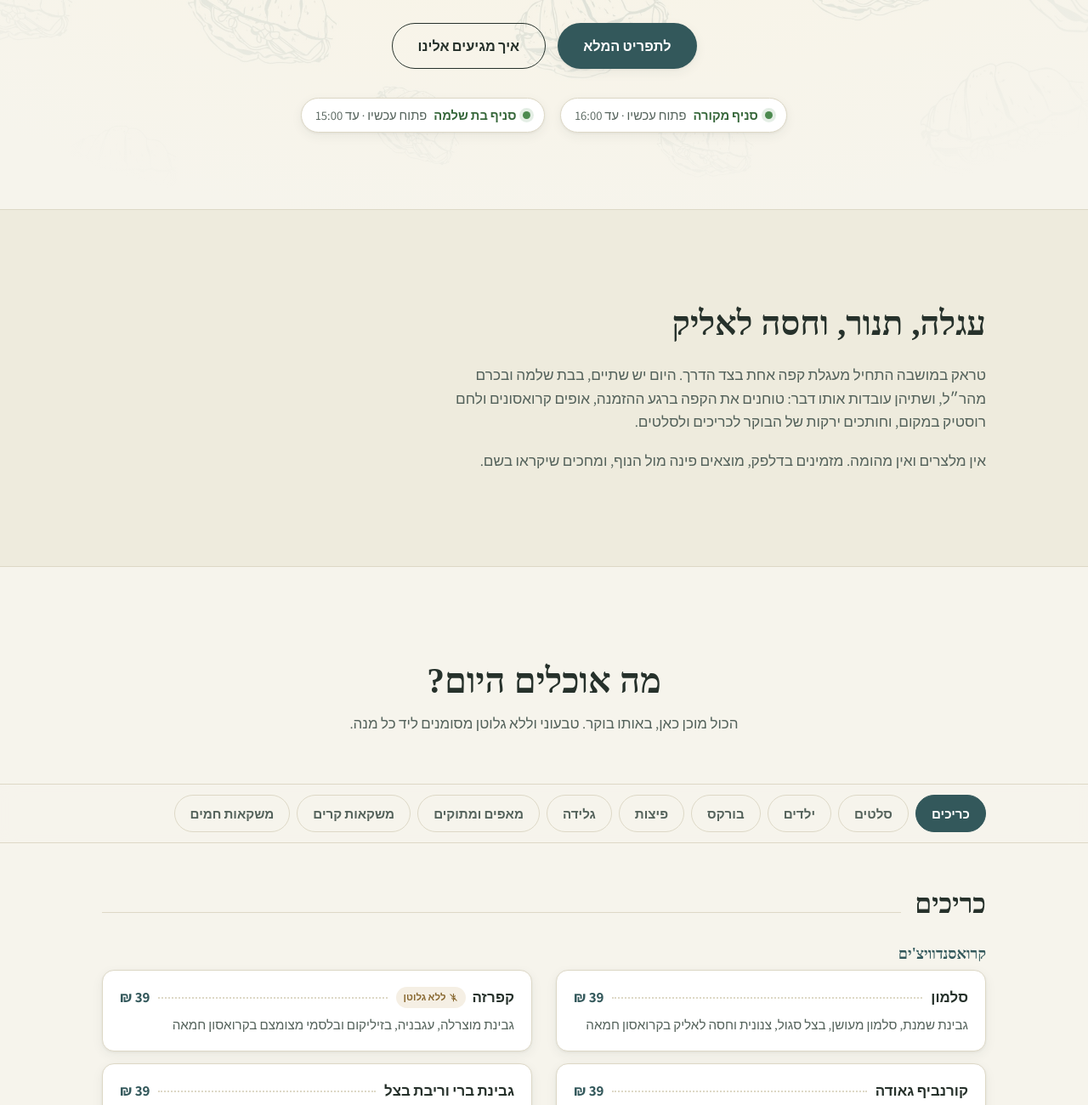
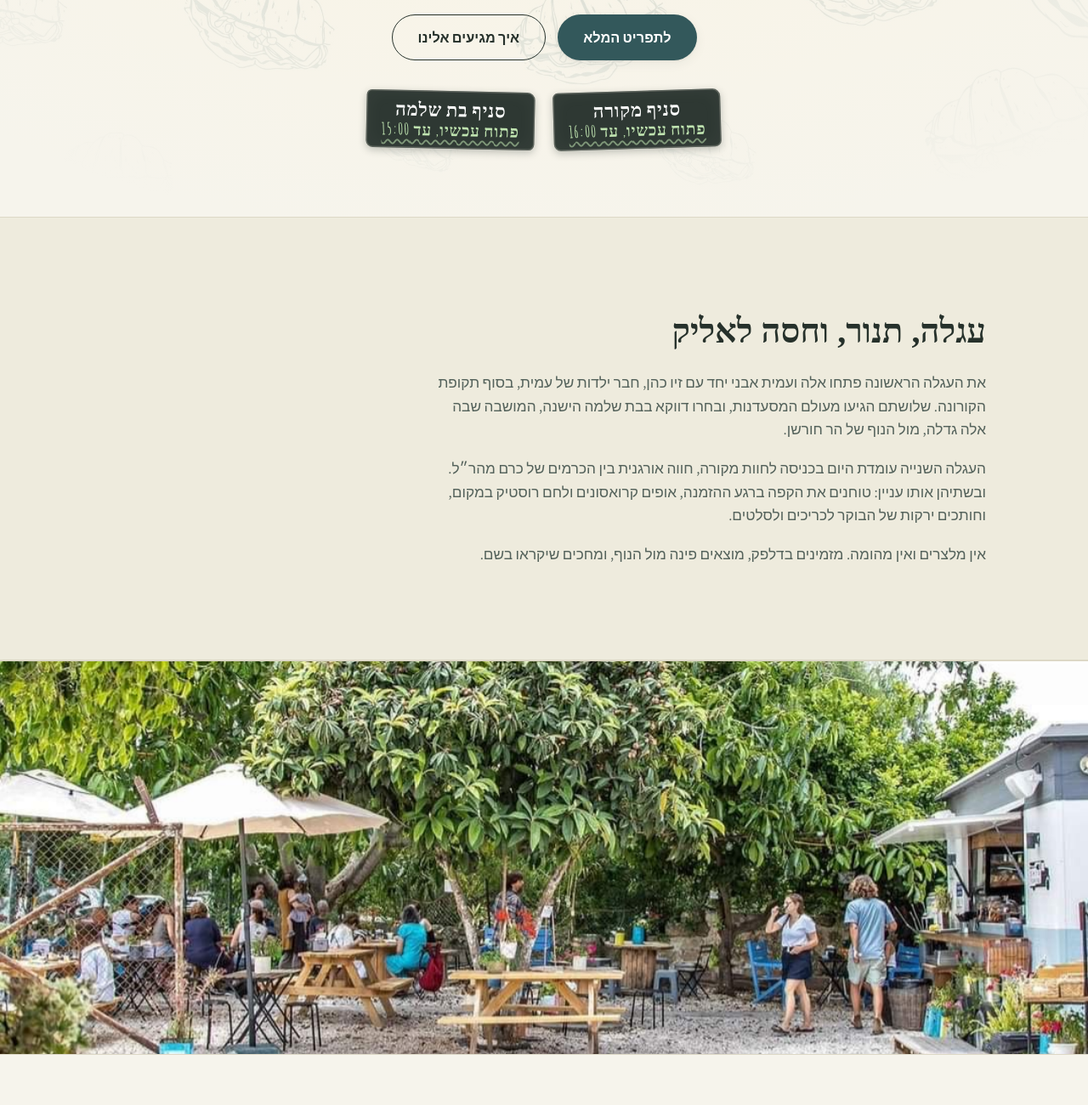
Before and after one commit to Nimi5334/truck-bamoshava-website, a plain HTML site: page truck-bamoshava/index.html in a window 1280 px wide. Shown: the part 554-1854 px from the top of the page at 85% size. Drawn offline with Linux system fonts and the light colour scheme; a web font is replaced by a local one.

Commit message:
feat(truck-bamoshava): chalkboard status tags, real photo bands, Instagram data
Replaced the templated dot-pill status chips with tilted chalkboard tags
(Amatic SC Hebrew chalk lettering, wavy chalk underline when open),
modeled on the real chalkboard on the truck service window. Added two
full-bleed photo bands with CSS scroll-driven parallax (view() timeline,
reduced-motion safe): the garden seating under the loquat tree and the
exact truck-and-Ford-3930 shot, sourced full-res from tiuli press
coverage. Merged verified data: founders story (Ella and Amit Avni, Ziv
Cohen, end of COVID, Bat Shlomo facing Mt. Horshen; Makura organic farm
branch), per-branch descriptions, Friday stalls and events line from the
Instagram bio and highlights.

Co-Authored-By: Claude Opus 4.8 <noreply@anthropic.com>

```diff
--- a/truck-bamoshava/index.html
+++ b/truck-bamoshava/index.html
@@ -8,7 +8,7 @@
 <link rel="icon" href="assets/favicon.svg" type="image/svg+xml">
 <link rel="preconnect" href="https://fonts.googleapis.com">
 <link rel="preconnect" href="https://fonts.gstatic.com" crossorigin>
-<link href="https://fonts.googleapis.com/css2?family=Assistant:wght@400;500;600;700&family=Frank+Ruhl+Libre:wght@500;700;900&display=swap" rel="stylesheet">
+<link href="https://fonts.googleapis.com/css2?family=Assistant:wght@400;500;600;700&family=Frank+Ruhl+Libre:wght@500;700;900&family=Amatic+SC:wght@700&display=swap" rel="stylesheet">
 <style>
 /* ============ Design tokens ============ */
 :root{
@@ -119,16 +119,28 @@ h1,h2,h3,h4{font-family:var(--font-head);line-height:1.2;margin:0;color:var(--in
 .btn-ghost{background:transparent;color:var(--ink);border:1.5px solid var(--ink)}
 .btn-ghost:hover{background:var(--ink);color:var(--bg);transform:translateY(-2px)}
 .btn svg{flex:none}
-.hero-status{display:flex;gap:18px;justify-content:center;flex-wrap:wrap;margin-top:34px}
+.hero-status{display:flex;gap:22px;justify-content:center;flex-wrap:wrap;margin-top:36px}
+/* Chalkboard tags, like the sign on the truck's service window */
 .status-chip{
-  display:inline-flex;align-items:center;gap:8px;background:var(--surface);
-  border:1px solid var(--line);border-radius:999px;padding:8px 16px;font-size:.92rem;
-  color:var(--ink-soft);box-shadow:var(--shadow-1);
+  display:inline-flex;flex-direction:column;align-items:center;gap:1px;
+  background:#2E3833;color:#EDE8D8;
+  border-radius:6px 9px 7px 8px;
+  padding:9px 18px 11px;
+  font-family:"Amatic SC",var(--font-head);font-weight:700;font-size:1.3rem;line-height:1.15;
+  letter-spacing:.04em;
+  box-shadow:0 3px 10px rgba(38,49,43,.28), inset 0 0 0 1.5px rgba(237,232,216,.22), inset 0 0 22px rgba(237,232,216,.05);
+  transform:rotate(-1.7deg);
+  transition:transform var(--dur-2) var(--ease-out);
 }
-.status-dot{width:9px;height:9px;border-radius:50%;background:#9aa79e;flex:none}
-.status-chip.open .status-dot{background:#4C8A4F;box-shadow:0 0 0 4px rgba(76,138,79,.15)}
-.status-chip.open strong{color:#36673A}
-.status-chip strong{color:var(--ink);font-weight:700}
+.status-chip:nth-child(even){transform:rotate(1.3deg)}
+.status-chip:hover{transform:rotate(0deg) scale(1.03)}
+.status-chip strong{font-weight:700;color:#fff;font-size:1.06em}
+.status-chip .chip-text{color:rgba(237,232,216,.82);font-size:.92em}
+.status-chip.open .chip-text{
+  color:#BFE3B0;
+  text-decoration:underline wavy rgba(191,227,176,.55) 1.5px;
+  text-underline-offset:4px;
+}
 
 /* ============ Sections ============ */
 section{padding:clamp(64px,9vw,110px) 0;position:relative}
@@ -137,6 +149,29 @@ section{padding:clamp(64px,9vw,110px) 0;position:relative}
 .section-head p{color:var(--ink-soft);margin:12px auto 0;max-width:36em}
 .section-head.start{text-align:start;margin-inline:0}
 .section-head.start p{margin-inline:0}
+
+/* ============ Photo bands (full-bleed, scroll-driven parallax) ============ */
+.photo-band{
+  position:relative;height:clamp(320px,58vh,560px);padding:0;overflow:hidden;
+  border-block:1px solid var(--line);
+}
+.photo-band img{
+  position:absolute;inset-inline:0;top:-12%;width:100%;height:124%;
+  object-fit:cover;will-change:transform;
+}
+@supports (animation-timeline: view()){
+  @media (prefers-reduced-motion: no-preference){
+    .photo-band img{
+      animation:bandDrift linear both;
+      animation-timeline:view();
+      animation-range:cover 0% cover 100%;
+    }
+    @keyframes bandDrift{
+      from{transform:translateY(-5.5%)}
+      to{transform:translateY(5.5%)}
+    }
+  }
+}
 
 /* ============ Story strip ============ */
 .story{background:var(--bg-deep);border-block:1px solid var(--line)}
@@ -207,6 +242,7 @@ section{padding:clamp(64px,9vw,110px) 0;position:relative}
 .loc-card:hover{transform:translateY(-4px);box-shadow:var(--shadow-2)}
 .loc-head{display:flex;align-items:center;justify-content:space-between;gap:12px;flex-wrap:wrap}
 .loc-head h3{font-size:1.45rem;font-weight:900}
+.loc-desc{color:var(--ink-soft);font-size:.97rem;margin:0;line-height:1.55}
 .hours{width:100%;border-collapse:collapse;font-size:.98rem}
 .hours td{padding:9px 2px;border-bottom:1px dashed var(--line)}
 .hours tr:last-child td{border-bottom:0}
@@ -296,8 +332,8 @@ section{padding:clamp(64px,9vw,110px) 0;position:relative}
       <a class="btn btn-ghost" href="#locations">איך מגיעים אלינו</a>
     </div>
     <div class="hero-status reveal" data-d="4" id="statusChips" aria-live="polite">
-      <span class="status-chip" data-branch="makura"><span class="status-dot" aria-hidden="true"></span><strong>סניף מקורה</strong><span class="chip-text">בודק שעות…</span></span>
-      <span class="status-chip" data-branch="batshlomo"><span class="status-dot" aria-hidden="true"></span><strong>סניף בת שלמה</strong><span class="chip-text">בודק שעות…</span></span>
+      <span class="status-chip" data-branch="makura"><strong>סניף מקורה</strong><span class="chip-text">בודק שעות…</span></span>
+      <span class="status-chip" data-branch="batshlomo"><strong>סניף בת שלמה</strong><span class="chip-text">בודק שעות…</span></span>
     </div>
   </div>
 </section>
@@ -307,10 +343,16 @@ section{padding:clamp(64px,9vw,110px) 0;position:relative}
   <div class="wrap">
     <div class="story-inner reveal">
       <h2>עגלה, תנור, וחסה לאליק</h2>
-      <p>טראק במושבה התחיל מעגלת קפה אחת בצד הדרך. היום יש שתיים, בבת שלמה ובכרם מהר״ל, ושתיהן עובדות אותו דבר: טוחנים את הקפה ברגע ההזמנה, אופים קרואסונים ולחם רוסטיק במקום, וחותכים ירקות של הבוקר לכריכים ולסלטים.</p>
+      <p>את העגלה הראשונה פתחו אלה ועמית אבני יחד עם זיו כהן, חבר ילדות של עמית, בסוף תקופת הקורונה. שלושתם הגיעו מעולם המסעדנות, ובחרו דווקא בבת שלמה הישנה, המושבה שבה אלה גדלה, מול הנוף של הר חורשן.</p>
+      <p>העגלה השנייה עומדת היום בכניסה לחוות מקורה, חווה אורגנית בין הכרמים של כרם מהר״ל. ובשתיהן אותו עניין: טוחנים את הקפה ברגע ההזמנה, אופים קרואסונים ולחם רוסטיק במקום, וחותכים ירקות של הבוקר לכריכים ולסלטים.</p>
       <p>אין מלצרים ואין מהומה. מזמינים בדלפק, מוצאים פינה מול הנוף, ומחכים שיקראו בשם.</p>
     </div>
   </div>
+</section>
+
+<!-- ============ PHOTO BAND 1 ============ -->
+<section class="photo-band" aria-label="פינת הישיבה בצל עץ השסק">
+  <img src="assets/photo-counter.jpg" alt="חצר הישיבה של העגלה: שולחנות פיקניק ושמשיות תחת עץ שסק גדול, והעגלה הלבנה-תכלת מימין" loading="lazy" width="1226" height="818">
 </section>
 
 <!-- ============ MENU ============ -->
@@ -474,6 +516,11 @@ section{padding:clamp(64px,9vw,110px) 0;position:relative}
   </div>
 </section>
 
+<!-- ============ PHOTO BAND 2 ============ -->
+<section class="photo-band" aria-label="העגלה והטרקטור בחווה">
+  <img src="assets/photo-tractor.jpg" alt="העגלה בחווה לצד טרקטור פורד 3930 כחול ישן, בין עצי רימון" loading="lazy" width="1600" height="1067">
+</section>
+
 <!-- ============ LOCATIONS ============ -->
 <section class="locations" id="locations">
   <div class="wrap">
@@ -485,8 +532,9 @@ section{padding:clamp(64px,9vw,110px) 0;position:relative}
       <article class="loc-card reveal">
         <div class="loc-head">
           <h3>סניף מקורה</h3>
-          <span class="status-chip" data-branch="makura"><span class="status-dot" aria-hidden="true"></span><span class="chip-text">…</span></span>
+          <span class="status-chip" data-branch="makura"><span class="chip-text">…</span></span>
         </div>
+        <p class="loc-desc">בכניסה לחוות מקורה, חווה אורגנית בין הכרמים של כרם מהר״ל. ישיבה מקורה ומוצלת, מתאים גם ליום חם.</p>
         <table class="hours">
           <caption class="sr-only" style="position:absolute;width:1px;height:1px;overflow:hidden;clip:rect(0 0 0 0)">שעות פעילות סניף מקורה</caption>
           <tbody>
@@ -506,8 +554,9 @@ section{padding:clamp(64px,9vw,110px) 0;position:relative}
       <article class="loc-card reveal">
         <div class="loc-head">
           <h3>סניף בת שלמה</h3>
-          <span class="status-chip" data-branch="batshlomo"><span class="status-dot" aria-hidden="true"></span><span class="chip-text">…</span></span>
+          <span class="status-chip" data-branch="batshlomo"><span class="chip-text">…</span></span>
         </div>
+        <p class="loc-desc">בכניסה לבת שלמה הישנה, מול הנוף של הר חורשן. העגלה הראשונה, זאת שממנה הכול התחיל.</p>
         <table class="hours">
           <caption style="position:absolute;width:1px;height:1px;overflow:hidden;clip:rect(0 0 0 0)">שעות פעילות סניף בת שלמה</caption>
           <tbody>
@@ -534,7 +583,7 @@ section{padding:clamp(64px,9vw,110px) 0;position:relative}
   <div class="wrap">
     <div class="section-head reveal">
       <h2>מתעדכנים אצלנו ברשתות</h2>
-      <p>שינויים בשעות, מנות חדשות והפתעות של עונה. הכול מתפרסם קודם באינסטגרם.</p>
+      <p>שינויים בשעות, מנות חדשות, דוכני שישי ואירועים. הכול מתפרסם קודם באינסטגרם, ושם גם עונים הכי מהר על הודעות.</p>
     </div>
     <div class="social-row reveal">
       <a href="https://www.instagram.com/truck_bamoshava/" target="_blank" rel="noopener">
@@ -706,9 +755,9 @@ section{padding:clamp(64px,9vw,110px) 0;position:relative}
       var txt = chip.querySelector(".chip-text");
       var open = rng && now.h >= rng[0] && now.h < rng[1];
       chip.classList.toggle("open", !!open);
-      if(open){ txt.textContent = "פתוח עכשיו · עד " + fmt(rng[1]); }
-      else if(rng && now.h < rng[0]){ txt.textContent = "סגור · נפתח ב־" + fmt(rng[0]); }
-      else { txt.textContent = "סגור עכשיו"; }
+      if(open){ txt.textContent = "פתוח עכשיו, עד " + fmt(rng[1]); }
+      else if(rng && now.h < rng[0]){ txt.textContent = "נפתח היום ב־" + fmt(rng[0]); }
+      else { txt.textContent = "סגור להיום, נתראה מחר"; }
     });
   }
   updateStatus();
```
Also changed, not shown: truck-bamoshava/assets/photo-counter.jpg (added), truck-bamoshava/assets/photo-tractor.jpg (added).
